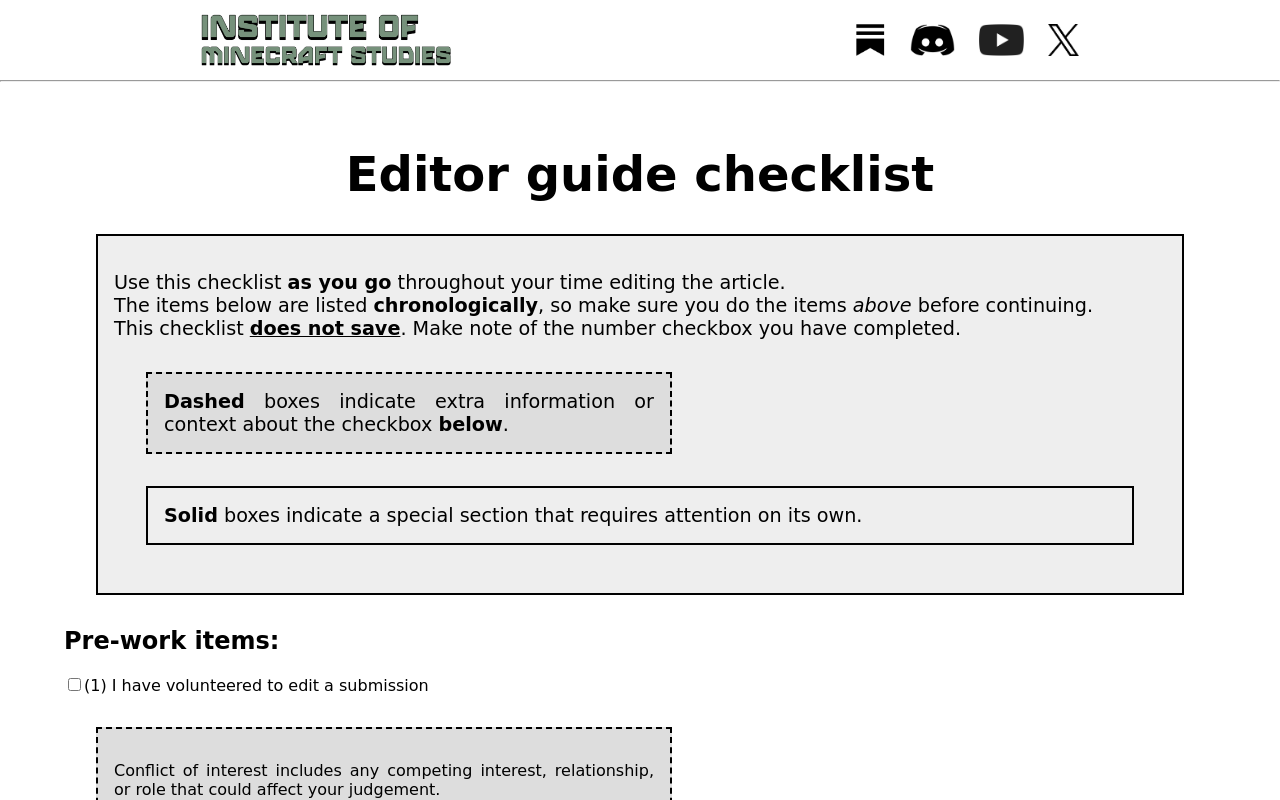
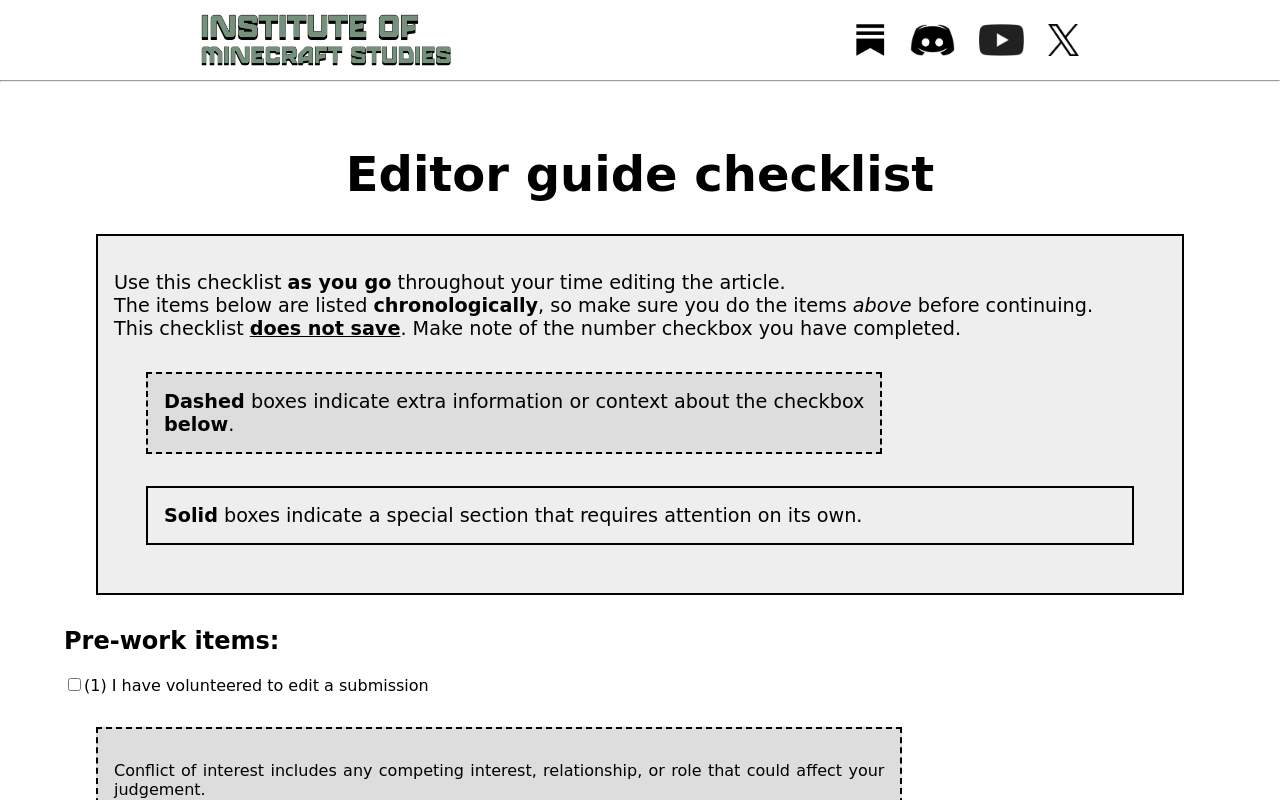
Before and after one commit to imsresearch/ims-website, a React (Vite) app: page /pubdep/editor-checklist in a window 1280 px wide. Shown: the top 800 px of the page. Built offline with nearby package versions, Linux system fonts and the light colour scheme.

Commit message:
Expand checklist-context-box

```diff
--- a/src/styles/editor-checklist.css
+++ b/src/styles/editor-checklist.css
@@ -14,7 +14,7 @@
     border: 2px black dashed;
     padding: 1rem;
     margin: 2rem;
-    width: 50%
+    width: 70%
 }
 
 .checklist-separate-box{
```
